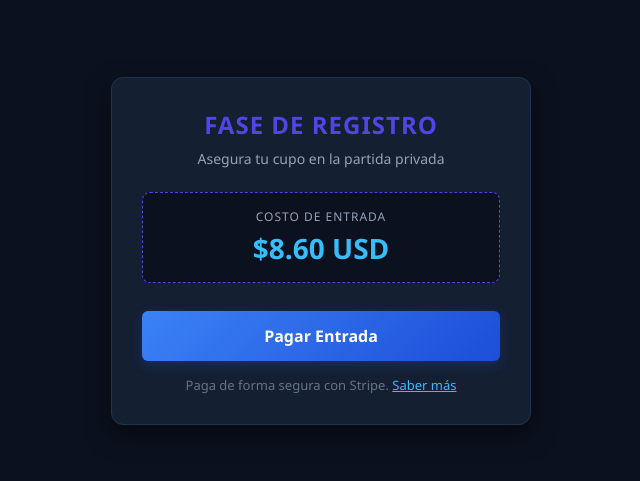
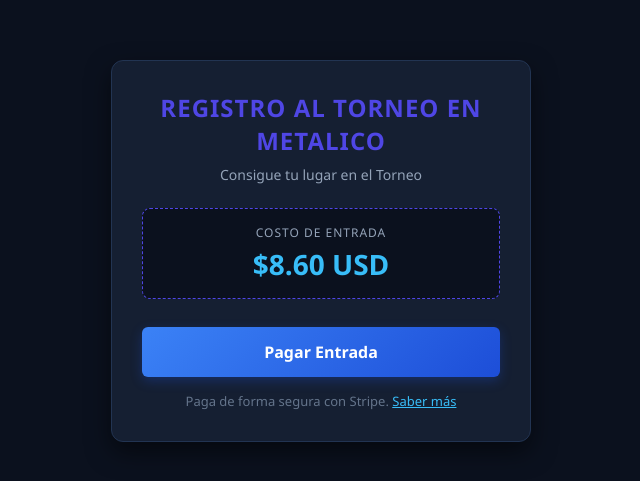
Before and after one commit to backdoorkain/tournite, a website: page public/checkout.html in a window 1280 px wide. Shown: the part 149-630 px from the top of the page, without its empty margins (319-959 px from the left). Drawn offline with Linux system fonts and the light colour scheme.

Commit message:
Update checkout.html

```diff
--- a/public/checkout.html
+++ b/public/checkout.html
@@ -127,8 +127,8 @@
 <body>
 
     <div class="card">
-        <h1>Fase de Registro</h1>
-        <p class="subtitle">Asegura tu cupo en la partida privada</p>
+        <h1>Registro al Torneo en Metalico</h1>
+        <p class="subtitle">Consigue tu lugar en el Torneo</p>
 
         <div id="error-msg" class="error-banner"></div>
 
```
